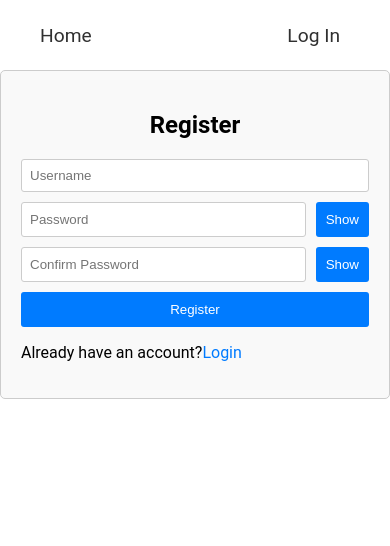
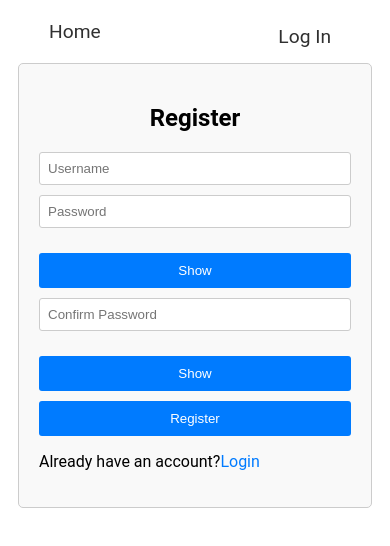
Before and after one commit to liang-liang-siting/Chi-Gong_Siting-Liang_Guotong-Liao-project3, a React (Vite) app: page /signup in a window 390 px wide. Shown: the top 546 px of the page. Built offline with nearby package versions, Linux system fonts and the light colour scheme; no server answers.

Commit message:
fix: style (#10)

```diff
--- a/src/index.css
+++ b/src/index.css
@@ -198,3 +198,52 @@ h1 {
 .password-input-login button {
   margin-bottom: 10px;
 }
+
+@media screen and (max-width: 600px) {
+  .landing-page {
+    padding: 20px;
+  }
+
+  .description {
+    margin-top: 20px;
+    margin-bottom: 20px;
+  }
+
+  .creator {
+    margin-bottom: 20px;
+  }
+
+  .header {
+    padding: 10px 20px;
+    height: auto;
+  }
+
+  .header a {
+    padding: 5px 10px;
+  }
+
+  .auth-buttons {
+    flex-direction: column;
+    align-items: center;
+    margin-top: 10px;
+  }
+
+  .user-menu {
+    margin-top: 10px;
+  }
+
+  .dropdown-content {
+    right: 0;
+  }
+
+  .login-register-container {
+    width: 80%;
+    max-width: none;
+    padding: 20px;
+  }
+
+  .password-input-login {
+    flex-direction: column;
+    gap: 15px;
+  }
+}
--- a/src/passwordManager.css
+++ b/src/passwordManager.css
@@ -204,3 +204,54 @@
 .message-actions button:hover {
   background-color: #0056b3;
 }
+
+/* Media query for screens smaller than 800px */
+@media screen and (max-width: 800px) {
+  .password-container {
+    padding: 10px;
+    width: 80%;
+    margin: 0 auto;
+  }
+
+  .password-title {
+    font-size: 1.5rem;
+  }
+
+  .password-input-row {
+    flex-direction: column;
+    align-items: flex-start;
+    margin: 0 auto;
+  }
+
+  .password-input {
+    width: 100%;
+    margin-bottom: 5px;
+    margin-right: 0;
+    box-sizing: border-box;
+  }
+
+  .checkbox-group {
+    flex-direction: column;
+    align-items: flex-start;
+    margin-top: 10px;
+  }
+
+  .checkbox-label {
+    margin-right: 0;
+    margin-bottom: 5px;
+  }
+
+  .submit-button {
+    width: 100%;
+    margin-top: 3px;
+  }
+
+  .search-bar {
+    width: 100%;
+    box-sizing: border-box;
+  }
+
+  .message-card {
+    width: 100%;
+  }
+}
```
